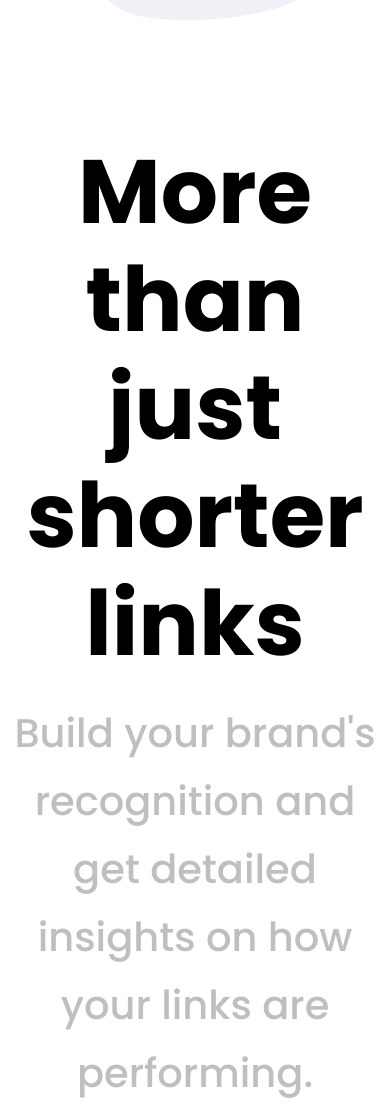
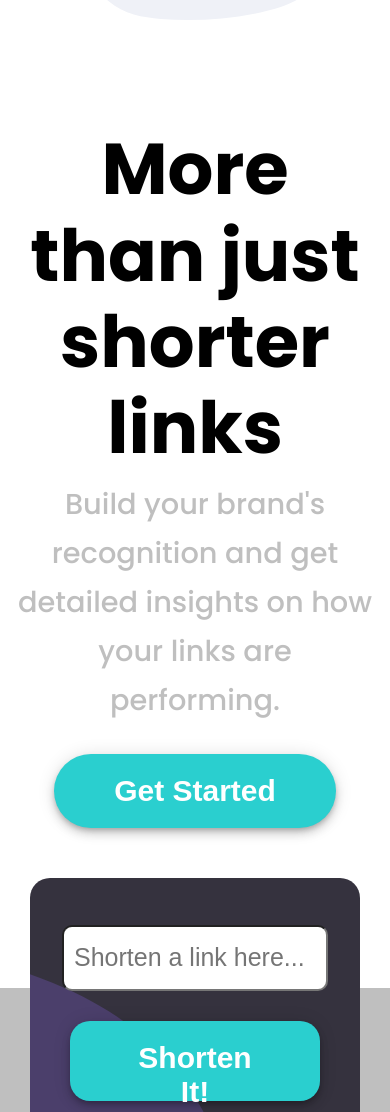
Before and after one commit to IamHenryOkeke/Project-URL-Shortening-API-Landing-Page, a plain HTML site: page index.html in a window 390 px wide. Shown: the part 560-1672 px from the top of the page. Drawn offline with Linux system fonts and the light colour scheme.

Commit message:
finished mobile responsiveness

```diff
--- a/styles/styles.css
+++ b/styles/styles.css
@@ -473,7 +473,11 @@ button:hover{
     }
 
     #hero-section-left-top p{
-        font-size: 2.5rem;
+        font-size: 1.8rem;
+    }
+
+    #hero-section-left-top h1{
+        font-size: 4.5rem;
     }
 
     .main-container{
```
